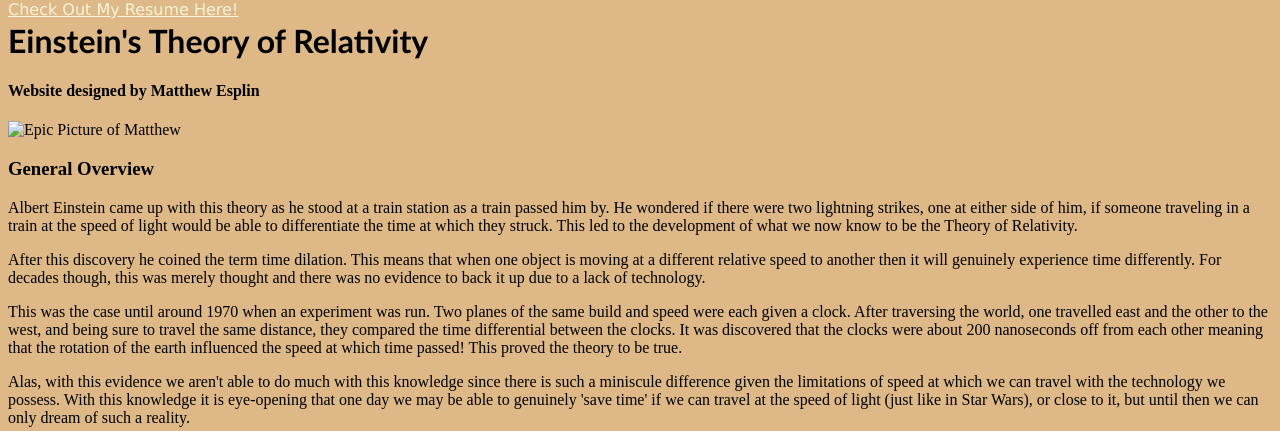
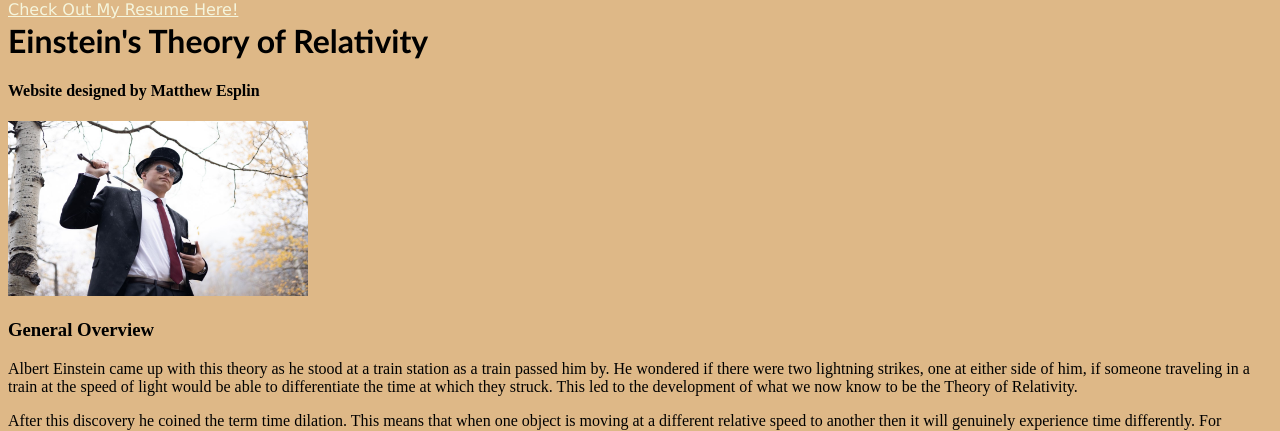
Before and after one commit to mespli02/201, a plain HTML site: page html/science.html in a window 1280 px wide. Shown: the top 431 px of the page. Drawn offline with Linux system fonts and the light colour scheme.

Commit message:
Add files via upload

```diff
--- a/html/science.html
+++ b/html/science.html
@@ -8,7 +8,7 @@
     <div class="link"><header><a href="../index.html">Check Out My Resume Here!</a></header></div>
     <h1>Einstein's Theory of Relativity</h1>
     <h4>Website designed by Matthew Esplin</h4>
-    <img src="../../Bootstrap/assets/img/Matthew_Propoganda-25.jpeg" alt="Epic Picture of Matthew" width="300" height="175">
+    <img src="../assets/img/Matthew_Propoganda-25.jpeg" alt="Epic Picture of Matthew" width="300" height="175">
     <h3>General Overview</h3>
         <p>
         Albert Einstein came up with this theory as he stood at a train station
```
